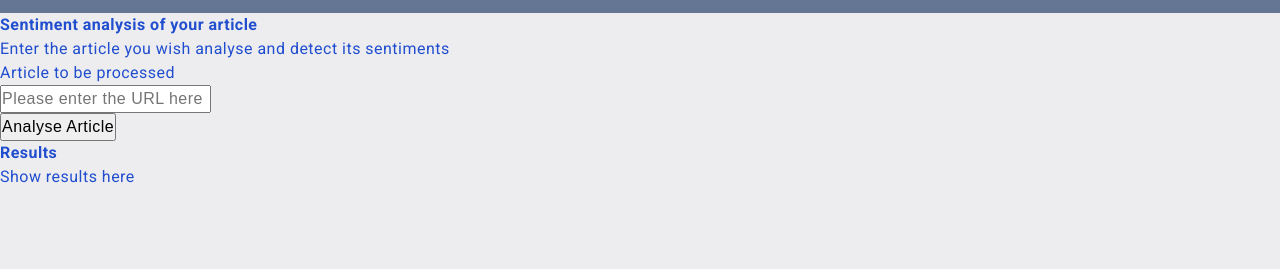
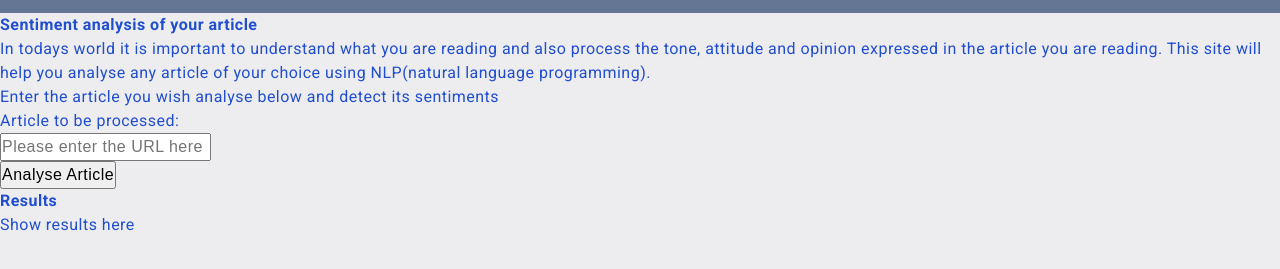
Before and after one commit to AmaPal09/UD_FEND_NLP, a website built with webpack: page src/client/views/index.html in a window 1280 px wide. Shown: the part 73-342 px from the top of the page. Built offline with nearby package versions, Linux system fonts and the light colour scheme.

Commit message:
CHNG: Add new content to main body and define new classes

```diff
--- a/src/client/views/index.html
+++ b/src/client/views/index.html
@@ -27,18 +27,19 @@
 		<!--Content section of the main page-->
 		<main class="body__content">
 			<section id="artProcessor" class="article__processer">
-				<div class="process__heading">
+				<div class="process__heading content__div">
 					<h2 class="sub__heading">Sentiment analysis of your article</h2>
 					<!-- TODO: Add info about what sentiment analysis is and what to expect -->
-					<p>Enter the article you wish analyse and detect its sentiments</p>
+					<p>In todays world it is important to understand what you are reading and also process the tone, attitude and opinion expressed in the article you are reading. This site will help you analyse any article of your choice using NLP(natural language programming).</p>
+					<p> Enter the article you wish analyse below and detect its sentiments</p>
 				</div>
-				<div class="article__process__form">
+				<div class="article__process__form content__div">
 					<!-- <form class="article__form" action="artProcess"> -->
 					<form class="article__form">
-						<label for="artURL">Article to be processed</label> <br>
+						<label for="artURL">Article to be processed:</label> <br>
 						<input type="text" id="artURL" name="artURL" value="" placeholder="Please enter the URL here"> <br>
 						<!-- <input class="btn SubmitBtn" type="submit" value="submit"> -->
-						<button id="artProcess" type="submit" class="btn SubmitBtn">Analyse Article</button>
+						<button id="artProcess" type="submit" class="btn submitBtn">Analyse Article</button>
 					</form>
 				</div>
 			</section>
```
